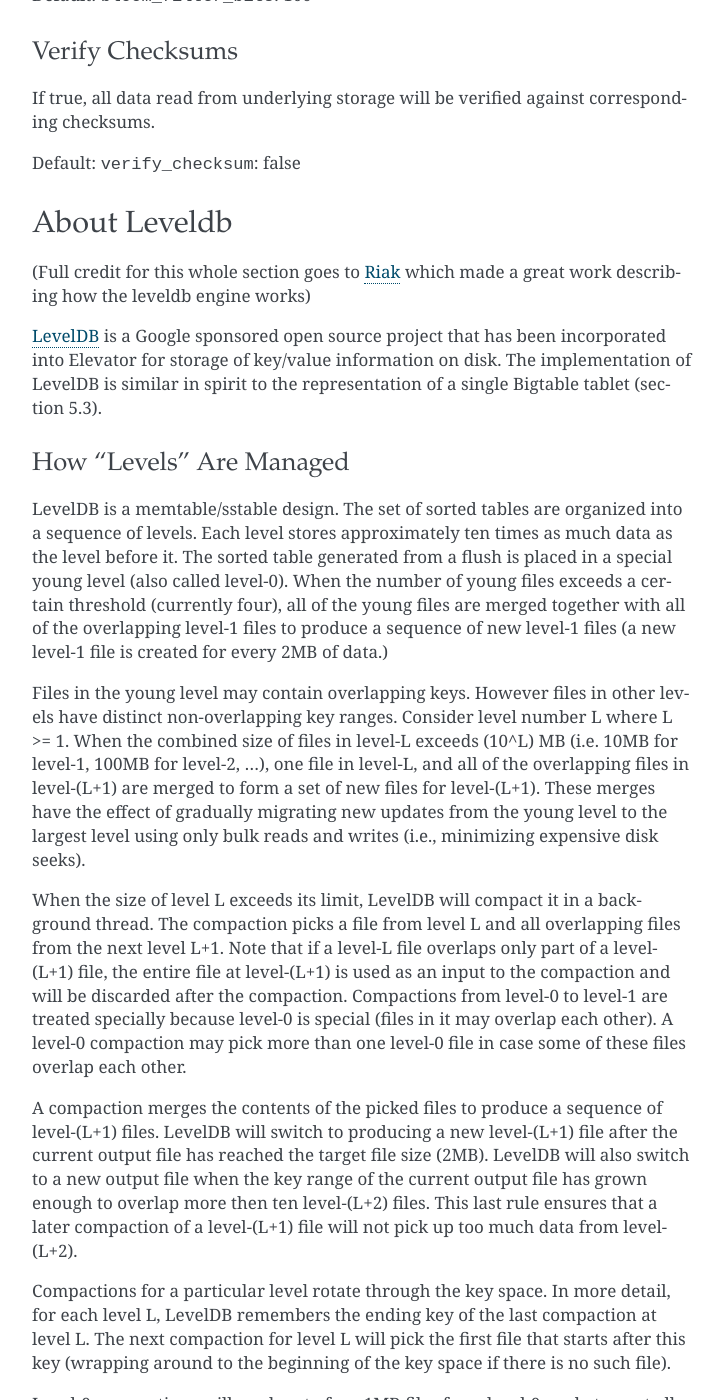
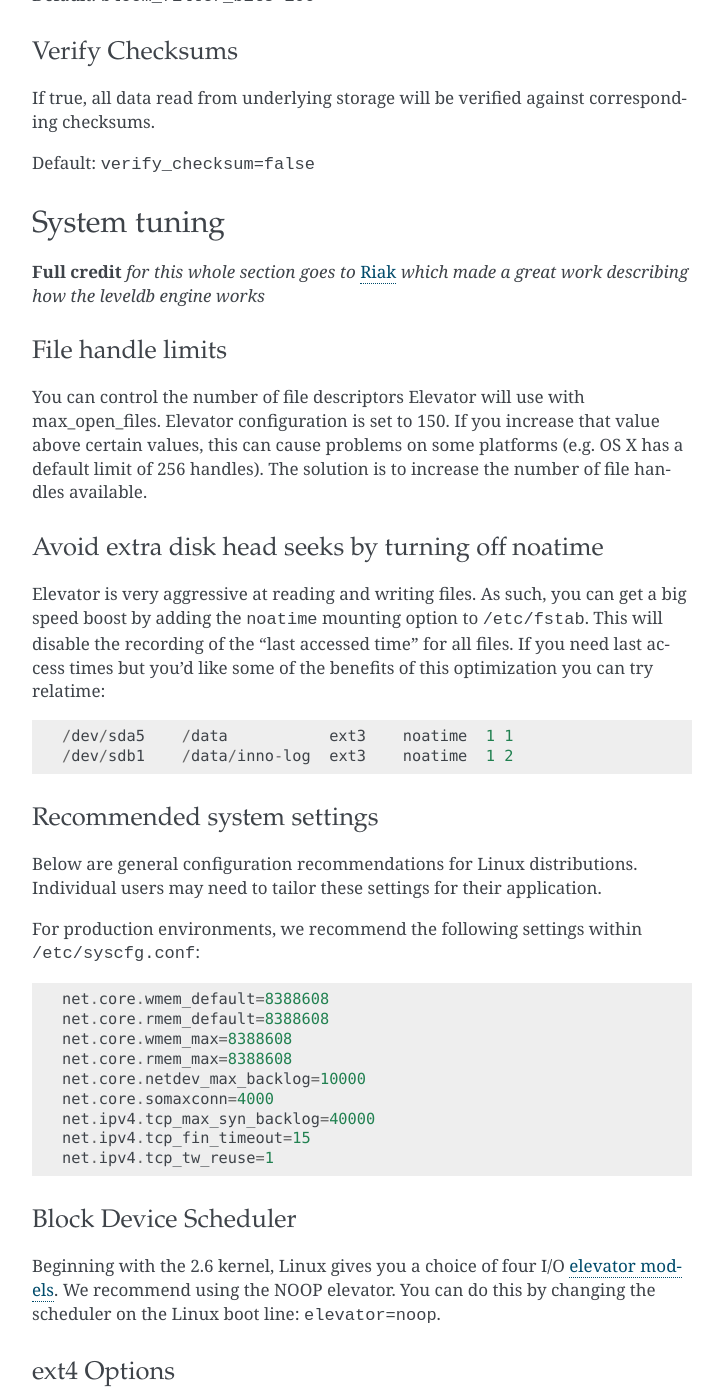
Before and after one commit to oleiade/Elevator, a Sphinx documentation site: the page built from docs/source/tuning.rst, in a window 1280 px wide and 1400 px high, scrolled down 1307 px. Shown: the whole window, without its empty margins (388-1112 px from the left). Built offline with Sphinx 7.4.7, drawn with Linux system fonts in a browser that asks for light colours; some of the changed text lies outside the part shown.

Commit message:
Update documentation with system settings tuning

```diff
--- a/docs/source/contents.rst.inc
+++ b/docs/source/contents.rst.inc
@@ -2,7 +2,7 @@
    :maxdepth: 2
 
    guide
-   tuning
    protocol
    api
+   tuning
    development
--- a/docs/source/tuning.rst
+++ b/docs/source/tuning.rst
@@ -28,7 +28,7 @@
 
 Number of open files that can be used by the DB. You may need to increase this if your database has a large working set.
 
-Default: ``max_open_files``: 150
+Default: ``max_open_files=150``
 
 
 .. _block_size:
@@ -38,7 +38,7 @@
 
 Approximate size of user data packed per block. For very large databases bigger block sizes are likely to perform better so increasing the block size to 256k (or another power of 2) may be a good idea. Keep in mind that LevelDB's default internal block cache is only 8MB so if you increase the block size you will want to resize cache_size as well.
 
-Default: ``block_size``: 131072 (128K)
+Default: ``block_size=131072`` (128K)
 
 
 .. _cache_size:
@@ -48,7 +48,7 @@
 
 The cache_size determines how much data LevelDB caches in memory. The more of your data set that can fit in-memory, the better LevelDB will perform. The LevelDB cache works in conjunction with your operating system and file system caches; do not disable or under-size them. LevelDB keeps keys and values in a block cache, this allows for management of key spaces that are larger than available memory.
 
-Default: ``cache_size``: 536870912 (512MB)
+Default: ``cache_size=536870912`` (512MB)
 
 .. _bloom_filter_bits:
 
@@ -57,7 +57,7 @@
 
 Bloom filter will reduce the number of unnecessary disk reads needed for Get() calls by a factor of approximately a 100. Increasing the bits per key will lead to a larger reduction at the cost of more memory usage.
 
-Default: ``bloom_filter_bits``: 100
+Default: ``bloom_filter_bits=100``
 
 .. _verify_checksum:
 
@@ -66,8 +66,72 @@
 
 If true, all data read from underlying storage will be verified against corresponding checksums.
 
-Default: ``verify_checksum``: false
+Default: ``verify_checksum=false``
 
+
+.. _system_tuning:
+
+System tuning
+=============
+
+**Full credit** *for this whole section goes to* `Riak <http://docs.basho.com/riak/latest/tutorials/choosing-a-backend/LevelDB/#LevelDB-Implementation-Details>`_ *which made a great work describing how the leveldb engine works*
+
+
+File handle limits
+------------------
+
+You can control the number of file descriptors Elevator will use with max_open_files. Elevator configuration is set to 150. If you increase that value above certain values, this can cause problems on some platforms (e.g. OS X has a default limit of 256 handles). The solution is to increase the number of file handles available.
+
+Avoid extra disk head seeks by turning off noatime
+--------------------------------------------------
+
+Elevator is very aggressive at reading and writing files. As such, you can get a big speed boost by adding the ``noatime`` mounting option to ``/etc/fstab``. This will disable the recording of the "last accessed time" for all files. If you need last access times but you'd like some of the benefits of this optimization you can try relatime::
+
+    /dev/sda5    /data           ext3    noatime  1 1
+    /dev/sdb1    /data/inno-log  ext3    noatime  1 2
+
+Recommended system settings
+---------------------------
+
+Below are general configuration recommendations for Linux distributions. Individual users may need to tailor these settings for their application.
+
+For production environments, we recommend the following settings within ``/etc/syscfg.conf``::
+
+    net.core.wmem_default=8388608
+    net.core.rmem_default=8388608
+    net.core.wmem_max=8388608
+    net.core.rmem_max=8388608
+    net.core.netdev_max_backlog=10000
+    net.core.somaxconn=4000
+    net.ipv4.tcp_max_syn_backlog=40000
+    net.ipv4.tcp_fin_timeout=15
+    net.ipv4.tcp_tw_reuse=1
+
+Block Device Scheduler
+----------------------
+
+Beginning with the 2.6 kernel, Linux gives you a choice of four I/O `elevator models <http://www.gnutoolbox.com/linux-io-elevator/>`_. We recommend using the NOOP elevator. You can do this by changing the scheduler on the Linux boot line: ``elevator=noop``.
+
+ext4 Options
+------------
+
+The ext4 file system defaults include two options that increase integrity but slow performance. These two options can be changed to boost Elevator's performance. We recommend setting: ``barrier=0`` and ``data=writeback``.
+
+CPU Throttling
+--------------
+
+If CPU throttling is enabled, disabling it can boost Elevator performance in some cases.
+
+No Entropy
+----------
+
+If you are using ``https`` protocol, the 2.6 kernel is widely known for stalling programs waiting for SSL entropy bits. If you are using https, we recommend installing the HAVEGE package for pseudorandom number generation.
+clocksource
+
+We recommend setting ``clocksource=hpet`` on your linux kernel's boot line. The TSC clocksource has been identified to cause issues on machines with multiple physical processors and/or CPU throttling.
+swappiness
+
+We recommend setting ``vm.swappiness=0`` in ``/etc/sysctl.conf``. The ``vm.swappiness`` default is 60, which is aimed toward laptop users with application windows. This was a key change for mysql servers and is often referenced on db performance.
 
 
 .. _about_leveldb:
@@ -75,7 +139,7 @@
 About Leveldb
 =============
 
-(Full credit for this whole section goes to `Riak <http://docs.basho.com/riak/latest/tutorials/choosing-a-backend/LevelDB/#LevelDB-Implementation-Details>`_ which made a great work describing how the leveldb engine works)
+**Full credit** *for this whole section goes to* `Riak <http://docs.basho.com/riak/latest/tutorials/choosing-a-backend/LevelDB/#LevelDB-Implementation-Details>`_ *which made a great work describing how the leveldb engine works*
 
 `LevelDB <http://code.google.com/p/leveldb/>`_ is a Google sponsored open source project that has been incorporated into Elevator for storage of key/value information on disk. The implementation of LevelDB is similar in spirit to the representation of a single Bigtable tablet (section 5.3).
 
```
